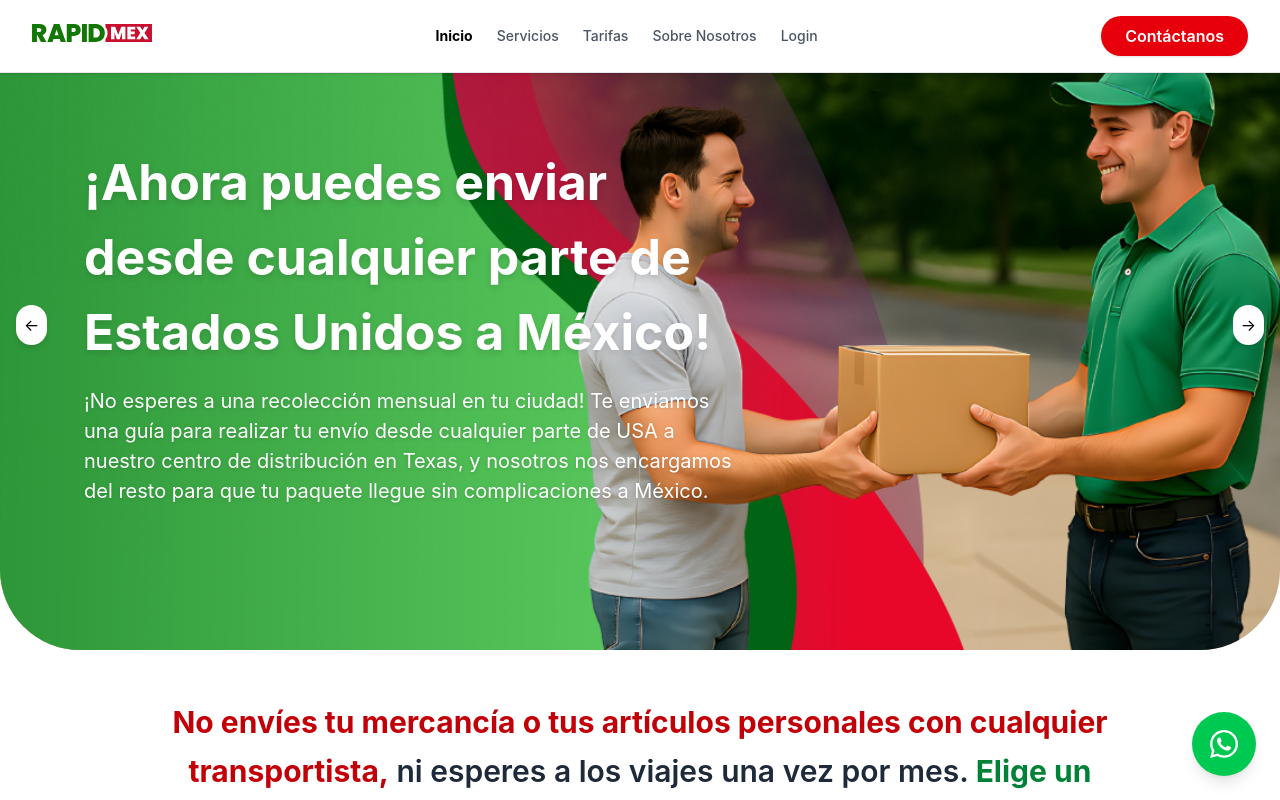
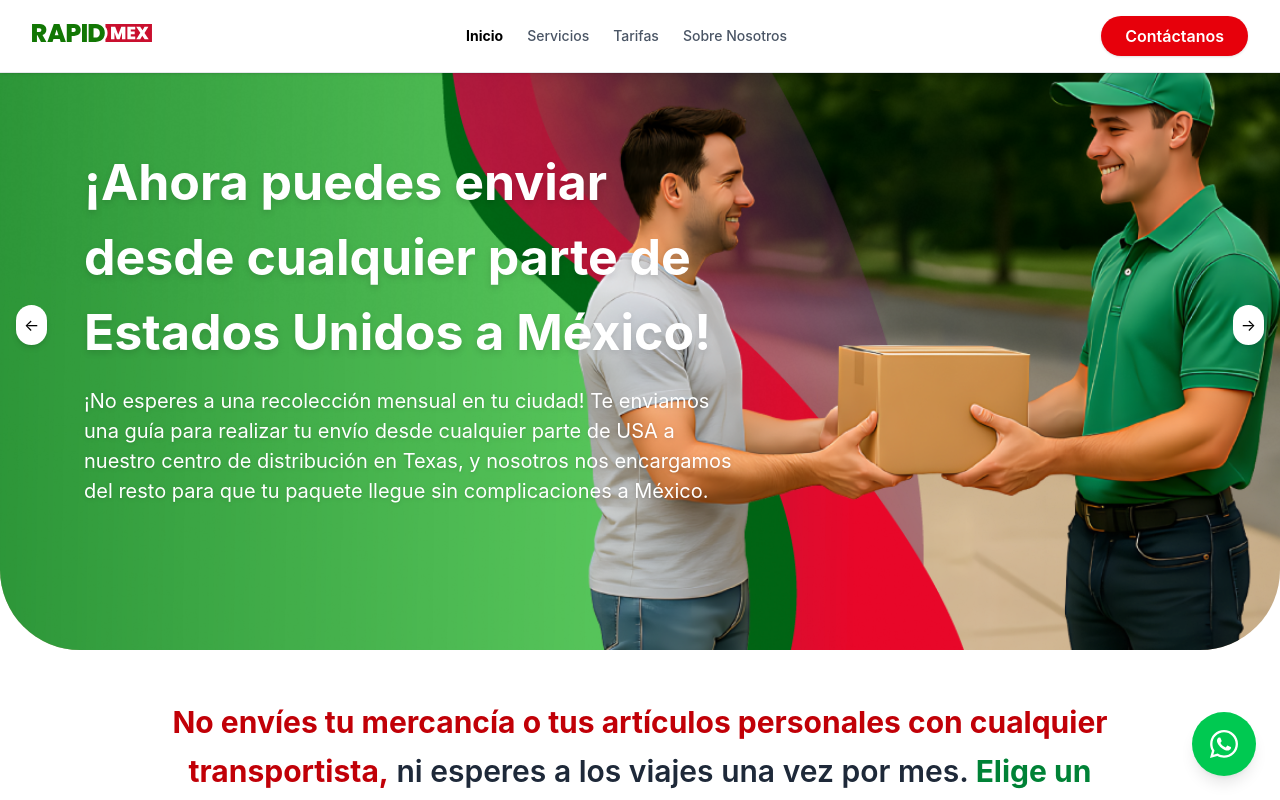
Before and after one commit to ProjectMty/RapidMex, a Next.js app: page / in a window 1280 px wide. Shown: the top 800 px of the page. Built offline with nearby package versions, Linux system fonts and the light colour scheme.

Commit message:
correccion navbar

```diff
--- a/src/components/Navbar.tsx
+++ b/src/components/Navbar.tsx
@@ -65,13 +65,7 @@
               Sobre Nosotros
             </button>
           </li>
-           <li>
-            <Link href="/empleados"
-              className="hover:text-red-600 transition"
-            >
-              Login
-            </Link>
-          </li>
+
         </ul>
 
         {/* Contact Button Desktop */}
```
